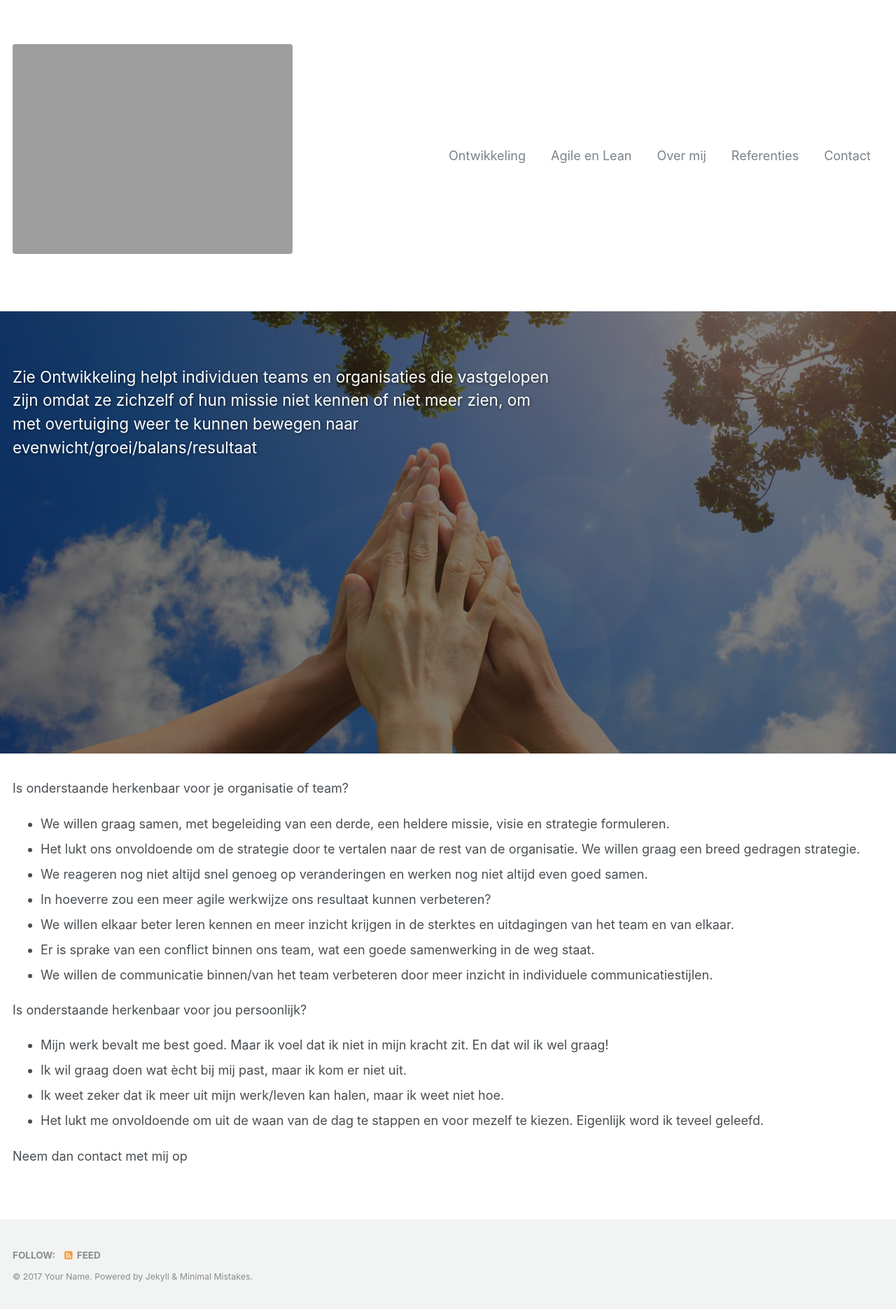
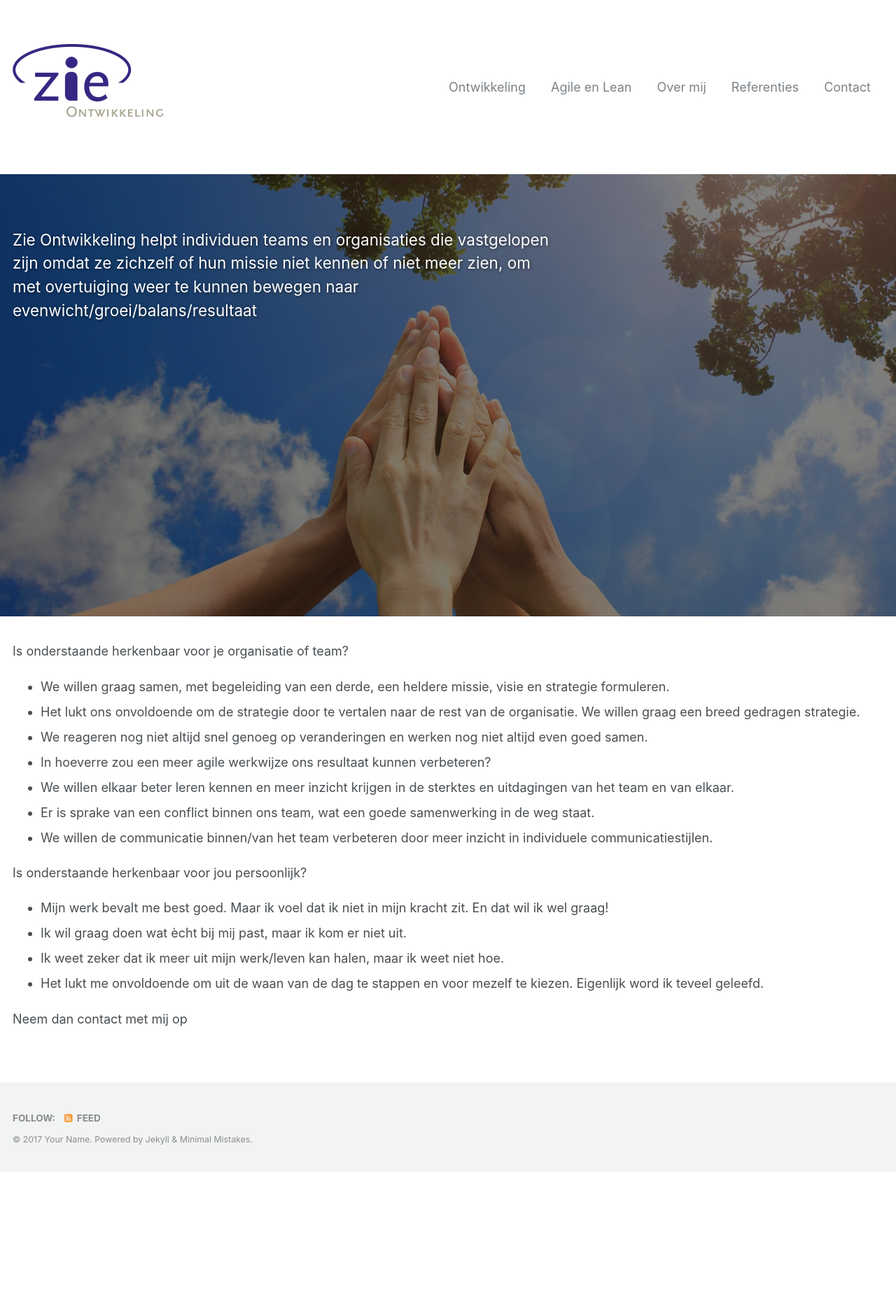
Before and after one commit to twinmum1/zie-ontwikkeling, a Jekyll site: the page built from index.md, in a window 1280 px wide. Shown: the whole page at 70% size. Built offline with Jekyll 4.4.1, drawn with Linux system fonts in a browser that asks for light colours; after the commit the page ends 1675 px from its top, so only the background shows below that.

Commit message:
Update masthead.html

```diff
--- a/_includes/masthead.html
+++ b/_includes/masthead.html
@@ -3,7 +3,7 @@
     <div class="masthead__menu">
       <nav id="site-nav" class="greedy-nav">
       <!--  <a class="site-title" href="{{ '/' | absolute_url }}">{{ site.title }}</a> -->
-        <a class="site-title" href="{{ '/' | absolute_url }}">{% include figure image_path="assets/images/ZieLogo.jpg" %}</a>
+        <a class="site-title" href="{{ '/' | absolute_url }}">{% include figure image_path="assets/images/ZieLogo.png" %}</a>
         <ul class="visible-links">
           {% for link in site.data.navigation.main %}
             {% if link.url contains 'http' %}
```
